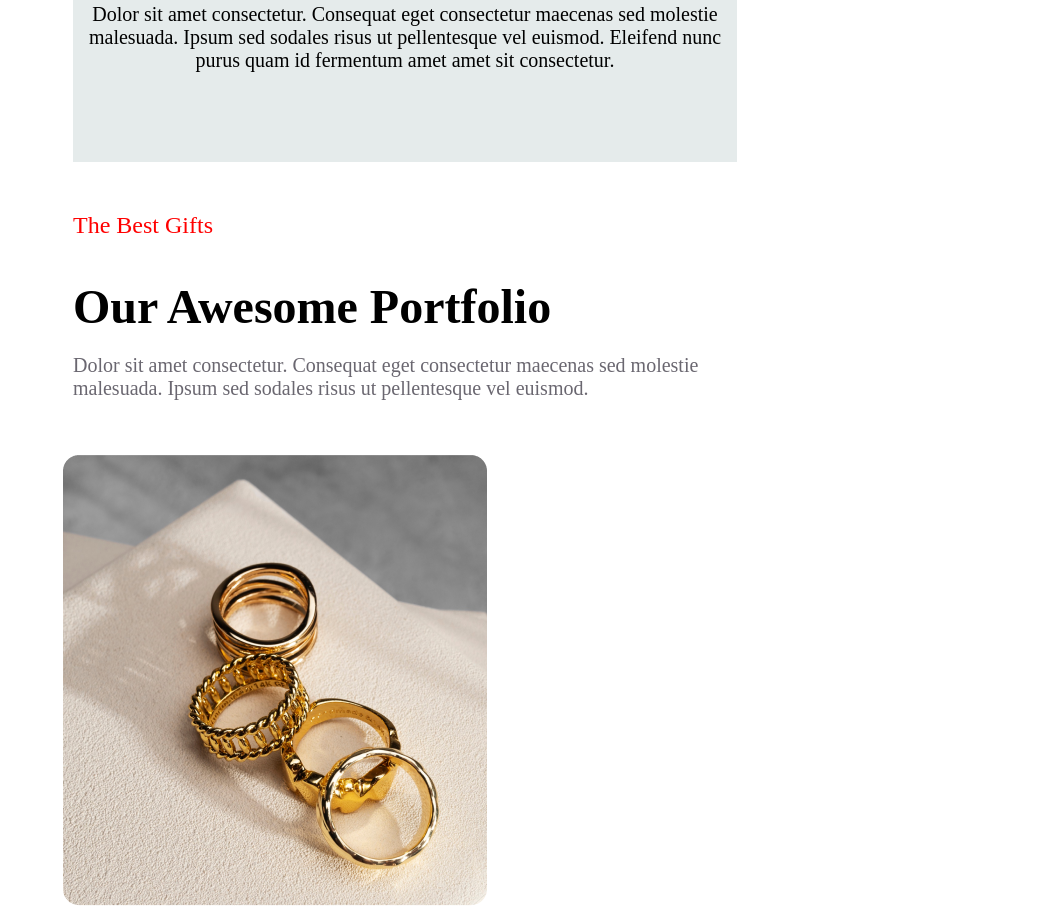
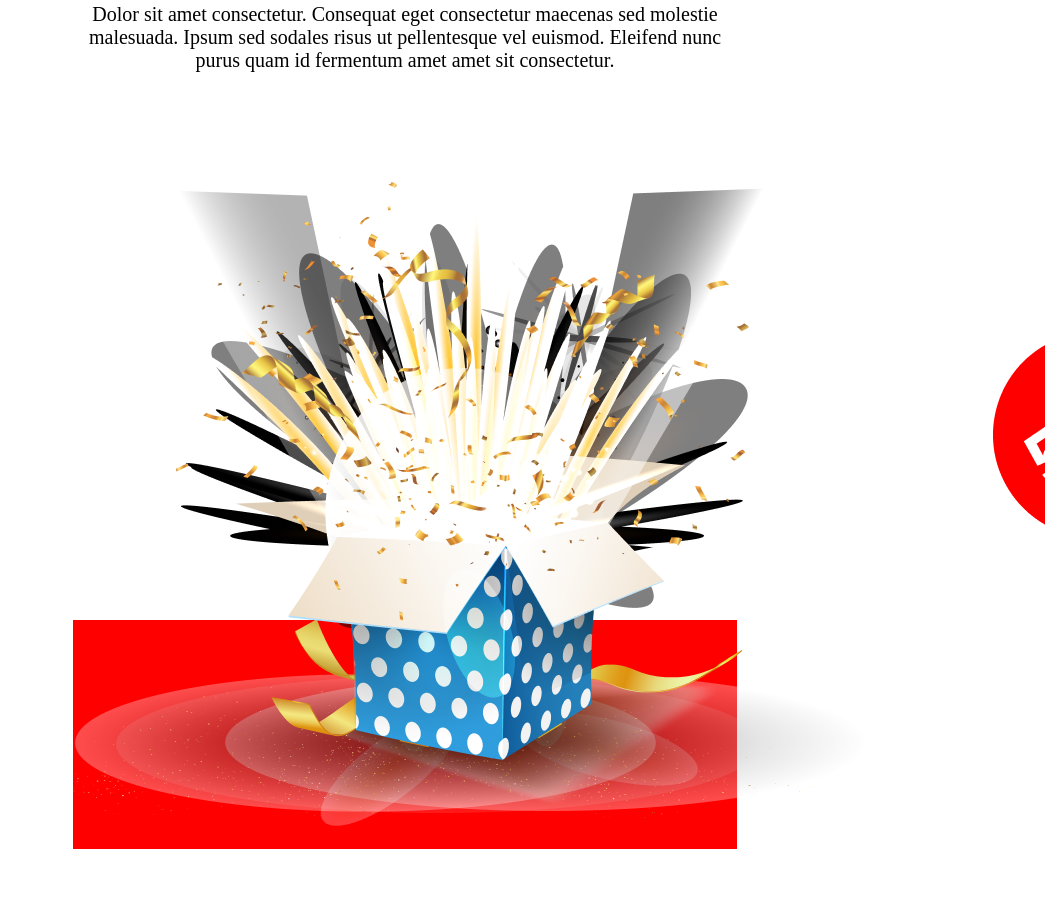
Before and after one commit to shawonkhan1/new-year-offer, a plain HTML site: page index.html in a window 1280 px wide. Shown: the part 3682-4591 px from the top of the page, without its empty margins (235-1280 px from the left). Drawn offline with Linux system fonts and the light colour scheme.

Commit message:
new item add

```diff
--- a/index.html
+++ b/index.html
@@ -89,10 +89,16 @@
                 <p class="smal">Dolor sit amet consectetur. Consequat eget consectetur maecenas sed molestie malesuada. Ipsum sed sodales risus ut pellentesque vel euismod. Eleifend nunc purus quam id fermentum amet amet sit consectetur.</p>
             </div>
           </section>
-          <!-- 50% discount strt -->
-           <section>
 
-           </section>
+          <!-- new strt -->
+          <div class="discount-con">
+            <div class="prantt">
+                <div class="p1"><img src="./images/Group 75.png" alt=""></div>
+                <div class="p2"><img src="./images/Group 44.png" alt=""></div>
+            </div>
+        </div>
+      </section>
+
           <!-- our awasome portfolio strt -->
            <section>
             <div class="am">
@@ -125,11 +131,19 @@
 
                     <input type="email" placeholder="User Gmail">
                     <!-- btn strt -->
+
                      <button>click me</button>
                      <!-- btn end -->
                 </div>
              </section>
+             <!-- 50% discount strt -->
+              <section>
+
+
     </main>
+
+
+
     <!-- footer strt -->
     <footer>
         <div class="prants">
--- a/style/style.css
+++ b/style/style.css
@@ -202,7 +202,7 @@
  .fun-prant{
    text-align: center;
    margin-top: 30px;
-   background-color: rgb(229, 235, 235);
+   background-color: white;
    margin-left: 300px;
    margin-right: 300px;
  }
@@ -226,6 +226,25 @@
  }
  /* 50% discount strt */
 
+
+ .discount-con{
+   background-image: url(/images/Rectangle\ 2.png);
+   background-repeat: no-repeat;
+   margin-left: 300px;
+   margin-right: 300px;
+   margin-bottom: 100px;
+   background-position: bottom;
+
+}
+
+.p2 img{
+   padding-top: 100px;
+}
+.prantt{
+   display: flex;
+   gap: 73px;
+
+}
 
 /* our awasome portfolio strt */
 
@@ -298,6 +317,13 @@
    font-size: 48px;
 }
 
+/* 50% discount strt */
+
+
+
+
+
+
 
 /* footer strt */
 
```
